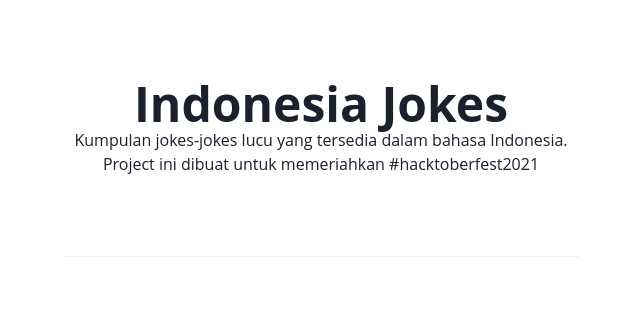
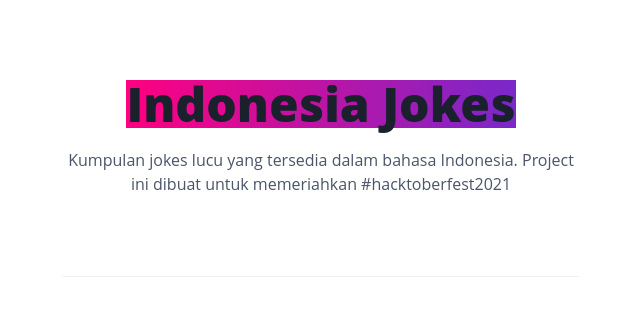
Before and after one commit to babaiyu/indonesian_jokes, a React (Vite) app: page / in a window 1280 px wide. Shown: the top 316 px of the page, without its empty margins (319-959 px from the left). Built offline with nearby package versions, Linux system fonts and the light colour scheme.

Commit message:
Update Header

```diff
--- a/src/components/Header.jsx
+++ b/src/components/Header.jsx
@@ -3,15 +3,21 @@
 export default function Header() {
   return (
     <Box marginTop="20" marginBottom="20">
-      <Center>
-        <Heading as="h2" size="2xl">
+      <Center marginBottom="5">
+        <Heading
+          as="h2"
+          size="2xl"
+          bgGradient="linear(to-l, #7928CA, #FF0080)"
+          bgClip="unset"
+          fontWeight="extrabold"
+        >
           Indonesia Jokes
         </Heading>
       </Center>
       <Center>
-        <Text textAlign="center">
-          Kumpulan jokes-jokes lucu yang tersedia dalam bahasa Indonesia.
-          Project ini dibuat untuk memeriahkan #hacktoberfest2021
+        <Text textAlign="center" color="gray.600">
+          Kumpulan jokes lucu yang tersedia dalam bahasa Indonesia. Project ini
+          dibuat untuk memeriahkan #hacktoberfest2021
         </Text>
       </Center>
     </Box>
```
